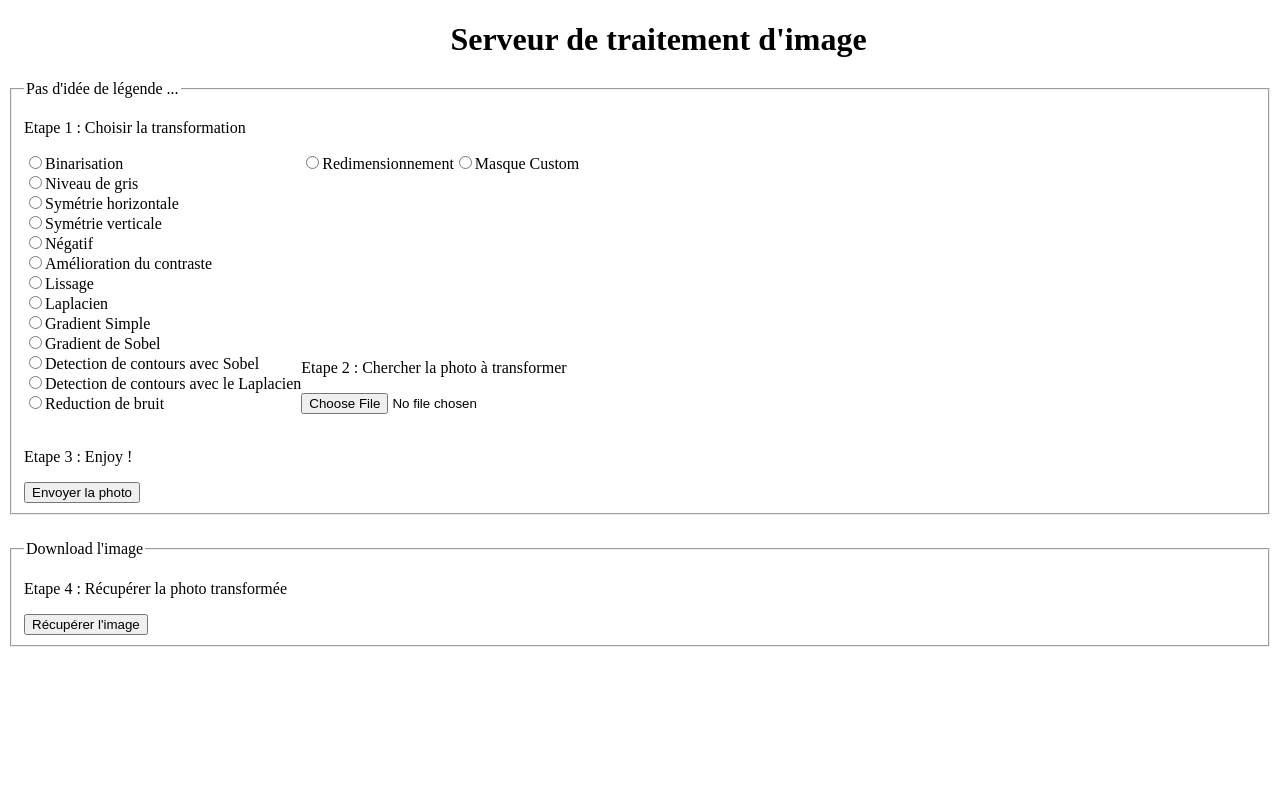
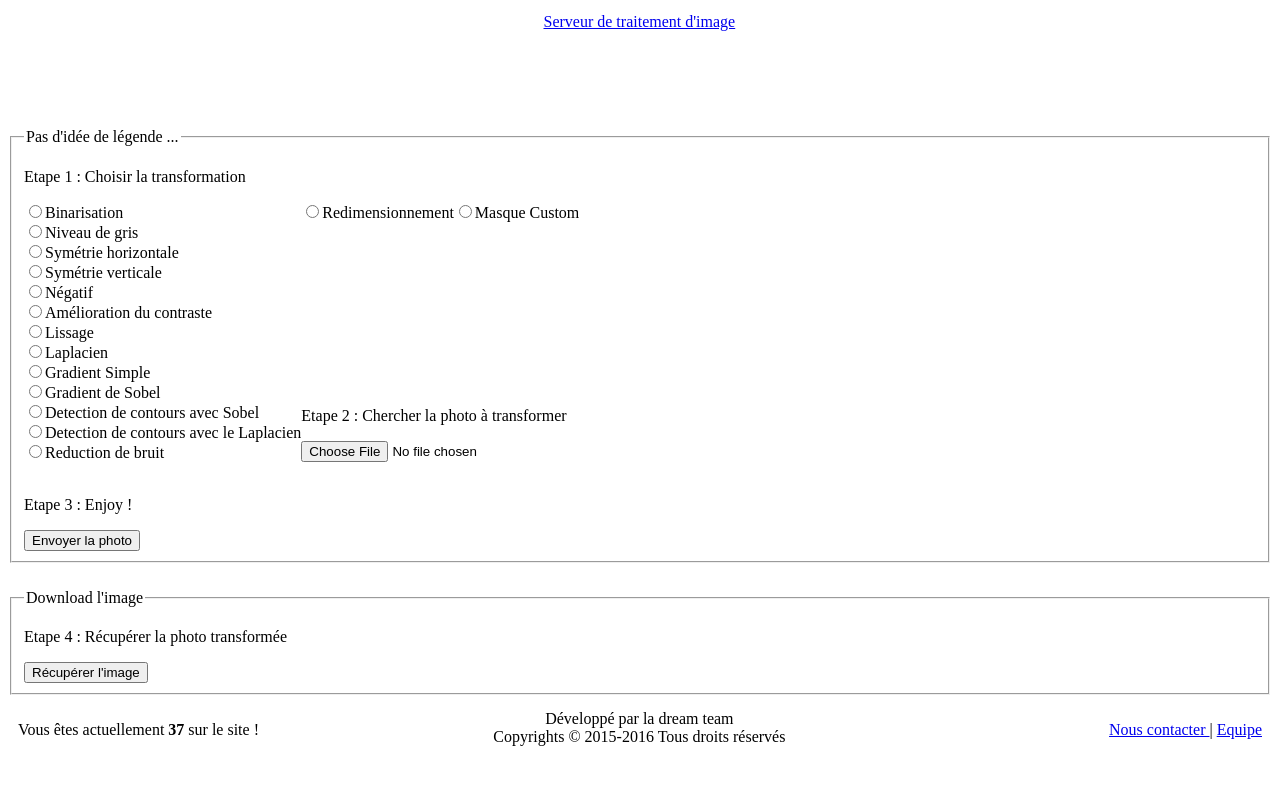
Before and after one commit to ErwanLbp/serveur-traitement-image, a PHP site: page / in a window 1280 px wide. Shown: the top 785 px of the page. Run offline with PHP 8.4, Linux system fonts and the light colour scheme.

Commit message:
Ajoute Header Footer

```diff
--- /dev/null
+++ b/footer.css
@@ -0,0 +1,10 @@
+footer{
+	position: relative;
+	height  : 2.8em;
+	float: left;
+	width: 100%;
+}
+
+footer div{
+	float: left;
+}
--- /dev/null
+++ b/footer.php
@@ -0,0 +1,21 @@
+<footer>
+	<!-- On affiche le nombre de connectés -->
+	<div class="gauche">
+		<p>
+			<?php echo 'Vous êtes actuellement <strong>37</strong> sur le site !'; ?>
+		</p>
+	</div>
+
+	<!-- On affiche le copyright du site -->
+	<div class="centre">
+		Développé par la dream team</br> Copyrights © 2015-2016 Tous droits réservés
+	</div>
+
+	<!-- On met deux liens, pour nous contacter ou voir l'équipe de développement -->
+	<div class="droite">
+		<p>
+			<a href="nousContacter.php">Nous contacter </a></li> | <a href="equipe.php">Equipe </a></li>
+		</p>
+	</div>
+
+</footer>
--- /dev/null
+++ b/header.css
@@ -0,0 +1,24 @@
+header{
+	position: relative;
+	height  : 110px;
+}
+
+header img{
+	height: 100%;
+	background-color: rgba(0,0,0,0.4);
+	border-radius: 5px 5px 5px 5px;
+}
+
+header div {
+	float: left;
+}
+
+.login{
+	float:right;
+	text-align:center;
+	border:1px solid white;
+	width:30%;
+	height:75%;
+	box-shadow:2px 2px 2px;
+	background-color:#FFE4E1;
+}
--- /dev/null
+++ b/header.php
@@ -0,0 +1,33 @@
+<header>
+
+	<div class="gauche"></div>
+
+	<!-- Notre super logo -->
+	<div class="centre"><a href="index.php">Serveur de traitement d'image</a></div>
+
+	<div class="droite">
+
+		<?php
+		// Si il est connecté on affiche son petit nom et son abonnement, et si c'est un admin on le met dans un bouton
+		if (isset($_SESSION['pseudo'])) {
+
+			//Son pseudo
+			echo '<div class="login">'. $_SESSION['pseudo'] . '</br>';
+
+			//Son abonnement
+			if($_SESSION['abonnement'] == 'admin')
+			//Un bouton si c'est un admin, comme ca il accede à la page admin
+				echo '<input type="button"  class="bouton" onclick="document.location.href=\'admin.php\'" value="Admin">';
+			else if ($_SESSION['abonnement'] == 'abonne'){
+				echo $_SESSION['abonnement'];
+				echo '<br><input type="button"  class="bouton" onclick="document.location.href=\'desabo.php\'" value="Se désabonner">';
+			}
+			else{
+			//Un bouton pour s'abonner
+				echo $_SESSION['abonnement'] ;
+				echo '<br><input type="button"  class="bouton" onclick="document.location.href=\'abo.php\'" value="S\'abonner !">'.'</div>';
+			}
+		}
+		?>
+	</div>
+</header>
--- a/index.php
+++ b/index.php
@@ -11,12 +11,15 @@ session_start();
 	<title>Traitement d'Image</title>
 	<meta charset="utf-8">
 	<link rel="stylesheet" type="text/css" href="index.css">
+	<link rel="stylesheet" type="text/css" href="styleGeneral.css">
+	<link rel="stylesheet" type="text/css" href="header.css">
+	<link rel="stylesheet" type="text/css" href="footer.css">
 </head>
 
 <body>
+	<?php include('header.php'); ?>
 
-	<h1>Serveur de traitement d'image</h1>
-
+	<article>
 	<!-- 	Premier formulaire pour toutes les transformations qui ont pas besoin d'argument  -->
 	<fieldset>
 		<legend>Pas d'idée de légende ...</legend>
@@ -85,5 +88,8 @@ session_start();
 	</form>
 </fieldset>
 
+</article>
+
+<?php include('footer.php'); ?>
 </body>
 </html>
--- /dev/null
+++ b/styleGeneral.css
@@ -0,0 +1,37 @@
+*{
+	/*border: 1px solid;*/
+		box-sizing: border-box;
+}
+article{
+	float        : left;
+	margin-top   : 10px;
+	margin-bottom: 10px;
+	position     : relative;
+	width        : 100%;
+	min-height   : 450px;
+}
+
+.gauche{
+	float       : left;
+	width       : 33.3%;
+	height      : inherit;
+	text-align  : left;
+	height      : inherit;
+	padding-left: 10px;
+}
+
+.centre{
+	height      : inherit;
+	width       : 33.3%;
+	text-align  : center;
+	padding     : 5px;
+}
+
+.droite{
+	height       : inherit;
+	float        : right;
+	width        : 33.3%;
+	text-align   : right;
+	height       : inherit;
+	padding-right: 10px;
+}
```
